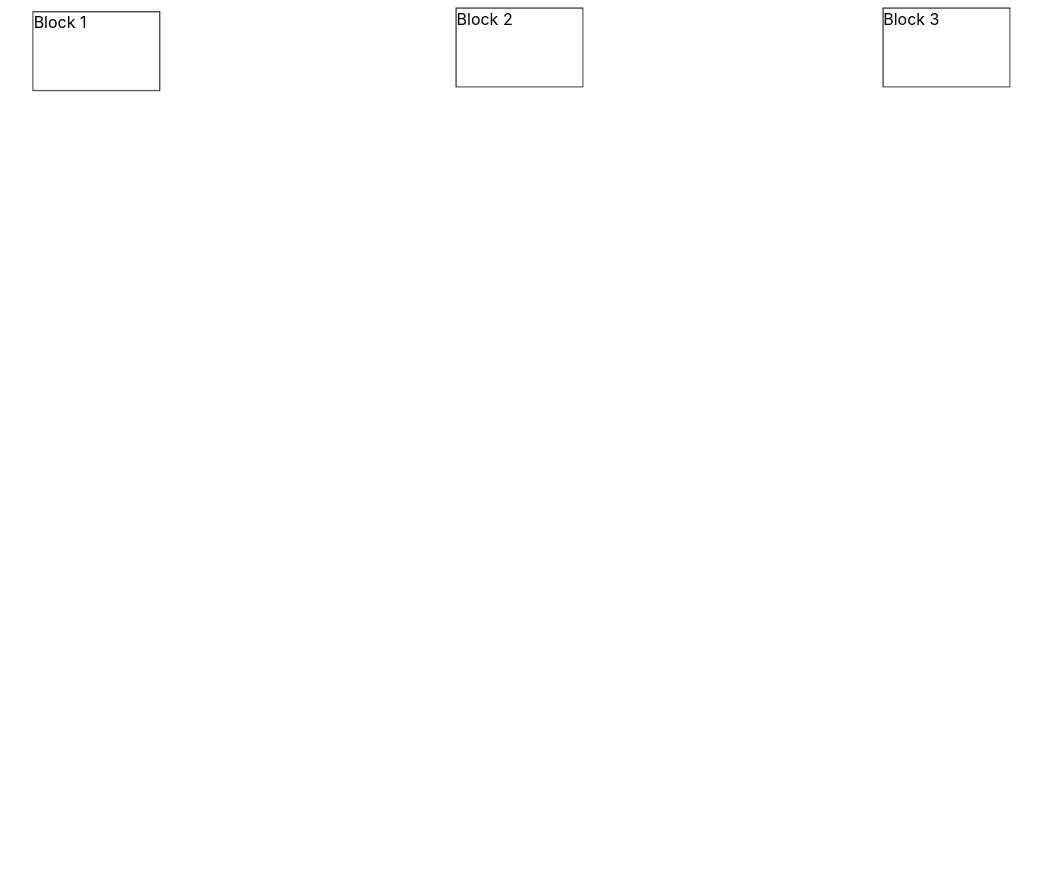
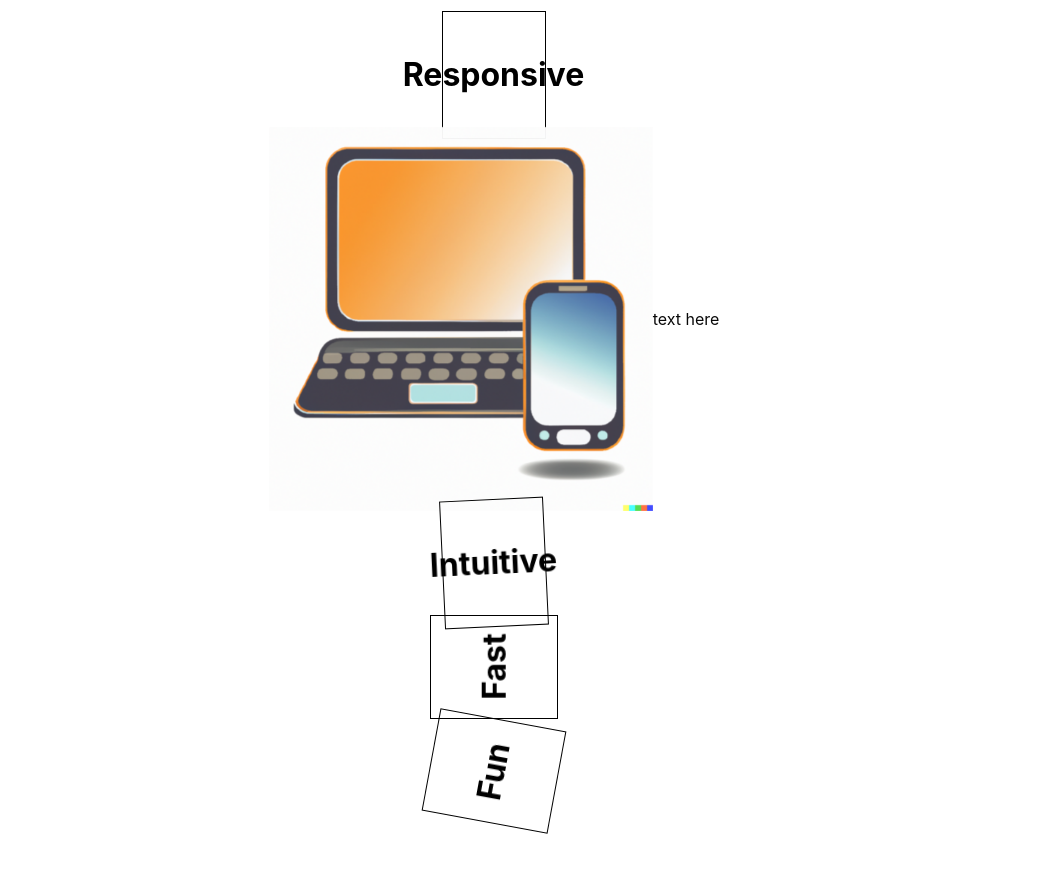
Before and after one commit to ILuton/IsaacPortfolio, a React (Create React App) app: page / in a window 1280 px wide. Shown: the part 900-1772 px from the top of the page, without its empty margins (146-1188 px from the left). Before the commit the page ends 1600 px from the top, so only its background shows below. Built offline with nearby package versions, Linux system fonts and the light colour scheme.

Commit message:
about block layout and first icon

```diff
--- a/src/components/Blocks.js
+++ b/src/components/Blocks.js
@@ -1,5 +1,8 @@
 import React, { useEffect } from "react";
 import { useRef } from "react";
+import "../css/Block.css";
+
+import Responsive from "../images/responsive.png";
 
 function Blocks() {
   const containerRef = useRef(null);
@@ -17,7 +20,9 @@ function Blocks() {
       if (rect.top < window.innerHeight / 1.5) {
         const children = containerRef.current.children;
         for (let i = 0; i < children.length; i++) {
-          children[i].classList.add("animate");
+          if (i % 2 !== 1) {
+            children[i].classList.add("animate");
+          }
         }
       }
     }
@@ -25,10 +30,23 @@ function Blocks() {
 
   return (
     <div className="blockContainer" ref={containerRef}>
-      <div className="block block1">Block 1</div>
-      <div className="block block2">Block 2</div>
-      <div className="block block3">Block 3</div>
-      {/* and so on for each block */}
+      <div className="block block1">
+        <h1 className="blockTitle">Responsive</h1>
+      </div>
+      <div className="blockInfo">
+        <img className="aboutImage" src={Responsive} alt="" />
+        <p className="test">text here</p>
+      </div>
+
+      <div className="block block2">
+        <h1>Intuitive</h1>
+      </div>
+      <div className="block block3">
+        <h1>Fast</h1>
+      </div>
+      <div className="block block4">
+        <h1>Fun</h1>
+      </div>
     </div>
   );
 }
--- a/src/css/About.css
+++ b/src/css/About.css
@@ -1,5 +1,5 @@
 .aboutContainer {
-  height: 100vh;
+  height: 200vh;
   width: 100vw;
   display: flex;
   align-items: center;
@@ -10,42 +10,7 @@
   text-decoration: underline;
   color: #3d3c3a;
   text-shadow: 0px 1px 0px #333;
+  height: 5%;
+  width: 100%;
+  text-align: center;
 }
-
-.blockContainer {
-  width: 100%;
-  display: flex;
-  justify-content: space-around;
-}
-
-.block {
-  /* position: absolute; */
-  height: 10vh;
-  width: 10vw;
-  border: 1px solid black;
-}
-
-.animate {
-    animation: fall 4s;
-}
-
-
-.block1 {
-  animation-delay: 0s;
-}
-.block2 {
-  animation-delay: 1s;
-}
-.block3 {
-  animation-delay: 1s;
-}
-/* and so on for each block */
-
-@keyframes fall {
-  from {
-    transform: translate(0, 0);
-  }
-  to {
-    transform: translate(30px, 30px);
-  }
-}
--- /dev/null
+++ b/src/css/Block.css
@@ -0,0 +1,85 @@
+
+.blockContainer {
+    width: 100%;
+    height: 50%;
+    display: flex;
+    flex-direction: column;
+    align-items: center;
+    justify-content: center;
+    /* flex-wrap: wrap; */
+  }
+
+  .block {
+    /* position: absolute; */
+    height: 100%;
+    width: 10%;
+    display: flex;
+    align-items: center;
+    justify-content: center;
+    border: 1px solid black;
+
+  }
+
+
+
+  .block h1{
+    transform: rotate(-90deg)
+  }
+
+  .animate {
+    animation: fall 3s;
+    animation-fill-mode: forwards;
+  }
+
+  .block1 {
+    animation-delay: 0s;
+  }
+  .block2 {
+    animation-delay: 1s;
+  }
+  .block3 {
+    animation-delay: 2s;
+  }
+  .block4 {
+    animation-delay: 3s;
+  }
+  /* and so on for each block */
+
+  @keyframes fall {
+    0% {
+      transform: rotate(0deg);
+    }
+    100% {
+      transform: rotate(90deg);
+    }
+  }
+
+  .test {
+    animation: fadeIn 5s;
+    animation-delay: 2s;
+    animation-fill-mode: forwards;
+    opacity: 0;
+  }
+
+  .aboutImage{
+    height: auto;
+    width: 30%;
+    animation: fadeIn 5s;
+    animation-delay: 2s;
+    animation-fill-mode: forwards;
+    opacity: 0;
+
+  }
+
+  @keyframes fadeIn {
+    from { opacity: 0; }
+    to { opacity: 1; }
+  }
+
+  .blockInfo {
+    width: 100%;
+    display: flex;
+    justify-content: center;
+    align-items: center;
+
+  }
```
Also changed, not shown: src/images/responsive.png (added).
